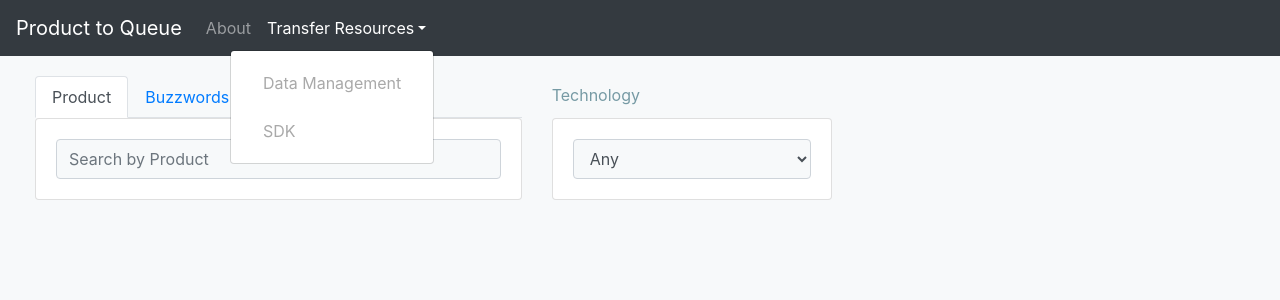
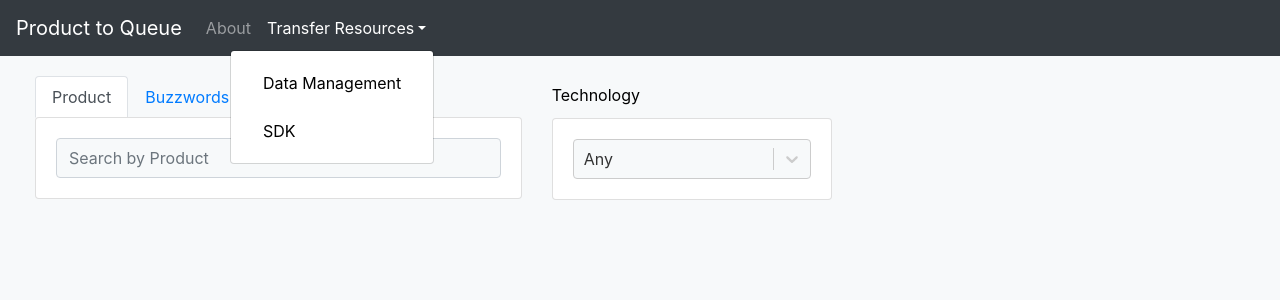
Before and after one commit to benelan/product2queue, a React (Create React App) app: page / in a window 1280 px wide. Both pictures are taken after a click on the link "Transfer Resources". Shown: the top 300 px of the page. Built offline with nearby package versions, Linux system fonts and the light colour scheme.

Commit message:
react-select added for input styling

```diff
--- a/package.json
+++ b/package.json
@@ -13,6 +13,7 @@
     "react": "^16.13.1",
     "react-dom": "^16.13.1",
     "react-scripts": "3.4.1",
+    "react-select": "^3.1.0",
     "reactstrap": "^8.4.1"
   },
   "scripts": {
--- a/src/components/ui/Navb.js
+++ b/src/components/ui/Navb.js
@@ -35,13 +35,13 @@ const Navb = (props) => {
               </DropdownToggle>
               <DropdownMenu right>
                 <DropdownItem>
-                  <NavLink style={{color: "darkgrey"}} target="_blank" href="https://esri.lightning.force.com/lightning/r/Knowledge__kav/ka15x0000008f0KAAQ/view">
+                  <NavLink style={{color: "black"}} target="_blank" href="https://esri.lightning.force.com/lightning/r/Knowledge__kav/ka15x0000008f0KAAQ/view">
                     Data Management
                   </NavLink>
                 </DropdownItem>
                 {/* <DropdownItem divider /> */}
                 <DropdownItem>
-                  <NavLink style={{color: "darkgrey"}} target="_blank" href="https://esri.lightning.force.com/lightning/r/Knowledge__kav/ka15x0000008kIXAAY/view">
+                  <NavLink style={{color: "black"}} target="_blank" href="https://esri.lightning.force.com/lightning/r/Knowledge__kav/ka15x0000008kIXAAY/view">
                     SDK
                   </NavLink>
                 </DropdownItem>
--- a/src/components/ui/Product.js
+++ b/src/components/ui/Product.js
@@ -25,6 +25,8 @@ class Product extends React.Component {
   render() {
     const lgi = {
       height: "70px",
+      color: "black",
+      fontSize: "16px"
     };
 
     const navlinkStyle = {
@@ -53,7 +55,7 @@ class Product extends React.Component {
     return (
       <React.Fragment>
         <Nav tabs
-          style={{ color: "#ADC5CC" }}>
+          style={{ color: "#ADC5CC", border: "transparent" }}>
           <NavItem>
             <NavLink
               style={navlinkStyle}
@@ -97,7 +99,7 @@ class Product extends React.Component {
         </Nav>
         <TabContent activeTab={this.state.activeTab}>
           <TabPane tabId="1">
-            <Card body>
+            <Card style={{height: "82px"}} body>
               <Input
                 type="search"
                 name="searchProduct"
@@ -110,7 +112,7 @@ class Product extends React.Component {
             </Card>
           </TabPane>
           <TabPane tabId="2">
-            <Card body>
+            <Card style={{height: "82px"}} body>
               <Input
                 type="search"
                 name="searchBuzzwords"
@@ -127,7 +129,7 @@ class Product extends React.Component {
         <ListGroup>
           <VirtualScroll
             itemCount={this.props.filtered.length}
-            height={400}
+            height={300}
             childHeight={70}
             Item={Item}
           />
--- a/src/components/ui/Technology.js
+++ b/src/components/ui/Technology.js
@@ -1,14 +1,67 @@
 import React from "react";
 import { Input, Label, Card } from "reactstrap";
+import Select from "react-select";
 
 class Technology extends React.Component {
   render() {
+    const colourStyles = {
+      control: (styles) => ({
+        ...styles,
+        backgroundColor: "#F7F9FA",
+        cursor: "pointer",
+        boxShadow: "none",
+        minHeight: "40px",
+        height: "40px",
+      }),
+      menu: (base) => ({
+        ...base,
+        marginTop: "21.5px",
+        left: "-19.5px",
+        width: "113%",
+        minHeight: "fit-content",
+        minWidth: "fit-content",
+      }),
+      option: (styles, { data, isDisabled, isFocused, isSelected }) => {
+        return {
+          ...styles,
+          backgroundColor: isFocused ? "whitesmoke" : "white",
+          ":active": {
+            ...styles[":active"],
+            backgroundColor: "lightgrey",
+          },
+          color: "black",
+          cursor: "pointer",
+          minHeight: "fit-content",
+          minWidth: "fit-content",
+          paddingTop: "6px",
+          paddingBottom: "6px",
+          fontSize: "16px",
+        };
+      },
+    };
+
+    let items = this.props.techList.map((tech, i) => {
+      return { target: { value: tech }, label: tech };
+    });
+
+    items.unshift({ target: { value: "Any" }, label: "Any" });
 
     return (
       <React.Fragment>
-        <Label style={{marginBottom: "11px"}} for="exampleSelect">Technology</Label>
-        <Card body>
-          <Input
+        <Label style={{ marginBottom: "11px" }} for="exampleSelect">
+          Technology
+        </Label>
+        <Card style={{ height: "82px" }} body>
+          <Select
+            defaultValue={items[0]}
+            label="Select Technology"
+            options={items}
+            styles={colourStyles}
+            onChange={(selectedOption) =>
+              this.props.onTechnologyChange(selectedOption)
+            }
+          />
+          {/* <Input
             type="select"
             name="select"
             id="technologySelect"
@@ -23,7 +76,7 @@ class Technology extends React.Component {
                 </option>
               );
             })}
-          </Input>
+          </Input> */}
         </Card>
       </React.Fragment>
     );
--- a/src/index.css
+++ b/src/index.css
@@ -3,7 +3,7 @@
   --color-1: #ffffff;
   --color-2: #f7f9fa;
   --color-3: #adc5cc;
-  --color-4: #769aa4;
+  --color-4: black;
 }
 
 html,
```
Also changed, not shown: 1 other file (tests, documents, lock files or other folders).
